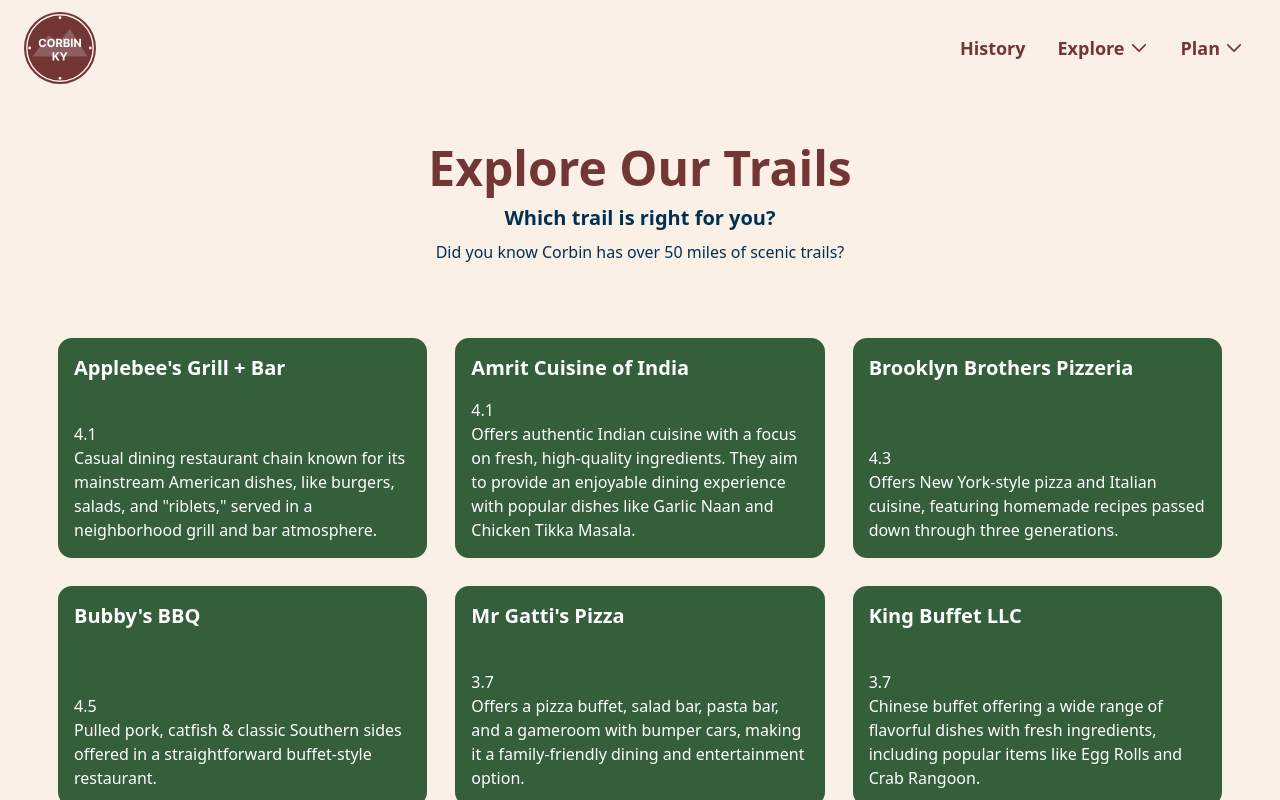
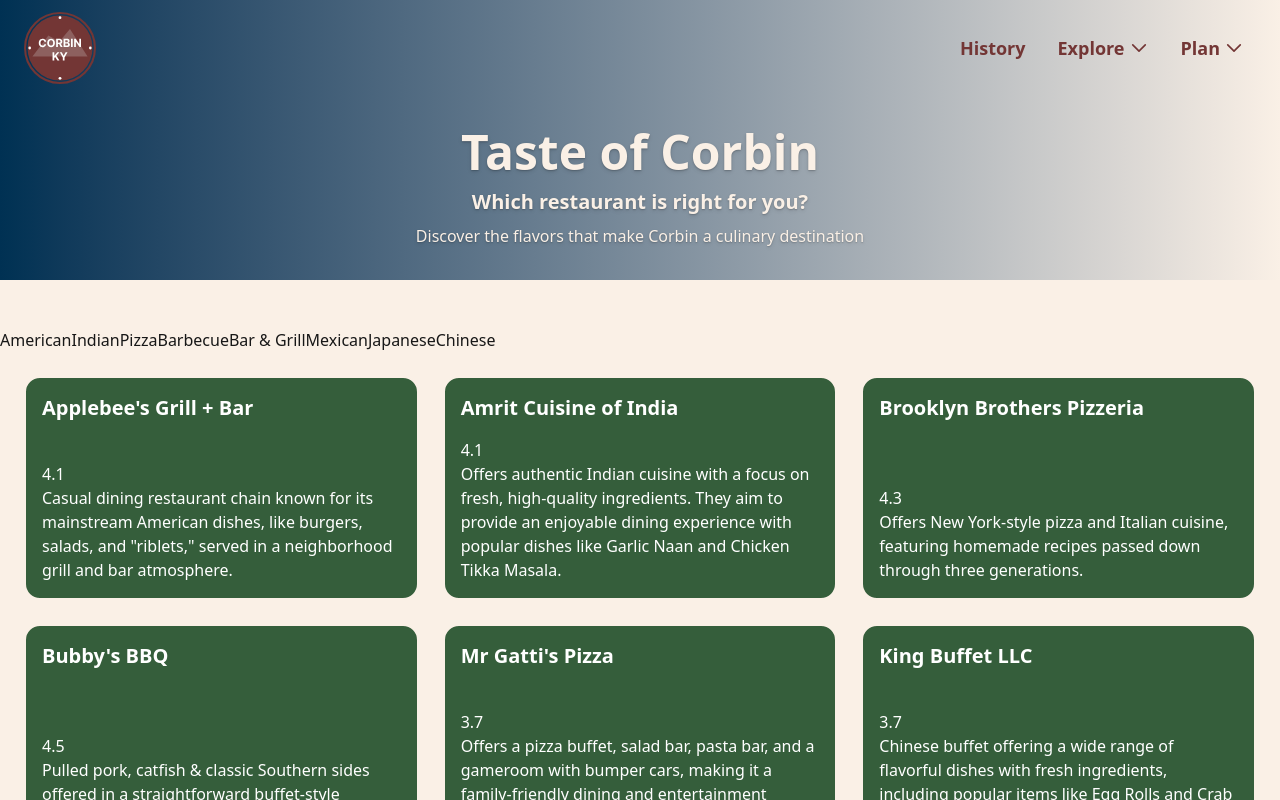
Before and after one commit to saxcrawford/corbin-activity-hub, a Next.js app: page /taste_of_corbin in a window 1280 px wide. Shown: the top 800 px of the page. Built offline with nearby package versions, Linux system fonts and the light colour scheme.

Commit message:
Adding functionality and styling to taste of corbin

```diff
--- a/app/globals.css
+++ b/app/globals.css
@@ -8,12 +8,12 @@
 @theme inline {
   --color-background: #faf0e6;
   --color-corbinRed: #733635;
+  --color-corbinBlue: #003153;
+  --color-corbinGray: #d9d9d9;
+  --color-corbinGreen: #355e3b;
   --color-corbinRedLight: #b25958;
-  --color-corbinBlue: #003153;
   --color-lightCorbin: #faf0e6;
-  --color-corbinGray: #d9d9d9;
   --color-corbinDarkGray: #7b807a;
-  --color-corbinGreen: #355e3b;
   --color-corbinLightBlue: #166084;
   --color-corbinSalmon: #e7625f;
   --color-corbinCream: #ffdead;
--- a/app/taste_of_corbin/page.tsx
+++ b/app/taste_of_corbin/page.tsx
@@ -1,6 +1,6 @@
 import React from "react";
 import Navbar from "../components/navbar";
-import { getRestaurants } from "../lib/data/restaurants";
+import {getRestaurants} from "../lib/data/restaurants";
 import Link from "next/link";
 
 const RestaurantCards = ({
@@ -41,37 +41,47 @@
         </div>
     );
 }
+const RestaurantType = ["American", "Indian", "Pizza", "Barbecue", "Bar & Grill", "Mexican", "Japanese", "Chinese"]
 
 function Corbin_Eatery() {
     const restaurantInfo = getRestaurants();
+    const restaurantTypes = RestaurantType.map(type =>
+        <button key={type}>{type}</button>
+    );
 
     return (
         <>
             <div className="bg-background min-h-screen flex flex-col">
-          <div className="w-full">
-            <Navbar />
+                <div className="w-full bg-gradient-to-r from-corbinBlue to-lightCorbin">
+                    <Navbar/>
                 </div>
 
-          <main className="flex-grow flex flex-col items-center justify-center px-4 sm:px-6 lg:px-8 pb-8 sm:py-12">
-            <section className="flex flex-col items-center text-center mb-8 sm:mb-10 md:mb-12">
+                <main
+                    className="flex-grow flex flex-col items-center justify-center pb-8 ">
+                    <section className="w-full bg-gradient-to-r from-corbinBlue to-lightCorbin flex flex-col items-center text-center mb-8 py-8 sm:mb-10 md:mb-12">
                         <div className="max-w-2xl">
-                <h1 className="text-3xl sm:text-4xl md:text-5xl font-semibold text-corbinRed">
-                  Explore Our Trails
+                            <h1 className="text-3xl sm:text-4xl md:text-5xl font-semibold text-lightCorbin text-shadow-md">
+                                Taste of Corbin
                             </h1>
-                <p className="text-md sm:text-lg md:text-xl font-semibold text-corbinBlue mt-2 sm:mt-3">
-                  Which trail is right for you?
+                            <p className="text-md sm:text-lg md:text-xl font-semibold text-lightCorbin text-shadow-md mt-2 sm:mt-3">
+                                Which restaurant is right for you?
                             </p>
-                <p className="text-sm sm:text-base font-medium text-corbinBlue mt-1 sm:mt-2">
-                  Did you know Corbin has over 50 miles of scenic trails?
+                            <p className="text-sm sm:text-base font-medium text-lightCorbin text-shadow-md mt-1 sm:mt-2">
+                                Discover the flavors that make Corbin a culinary destination
                             </p>
                         </div>
+                    </section>
+
+                    <section className="w-full flex items-center">
+                        {restaurantTypes}
                     </section>
 
                     <section
                         className="relative rounded-2xl max-w-7xl mx-auto overflow-hidden mb-8 sm:mb-10 md:mb-12"
                     >
 
-              <div className="relative z-10 grid grid-cols-1 sm:grid-cols-2 md:grid-cols-3 2xl:grid-cols-4 gap-4 sm:gap-5 md:gap-6 p-4 sm:p-5 md:p-6">
+                        <div
+                            className="relative z-10 grid grid-cols-1 sm:grid-cols-2 md:grid-cols-3 2xl:grid-cols-4 gap-4 sm:gap-5 md:gap-6 p-4 sm:p-5 md:p-6">
                             {restaurantInfo.map((restaurant, index) => (
                                 <RestaurantCards
                                     key={index}
```
Lines whose indentation alone changed are shown as unchanged.
